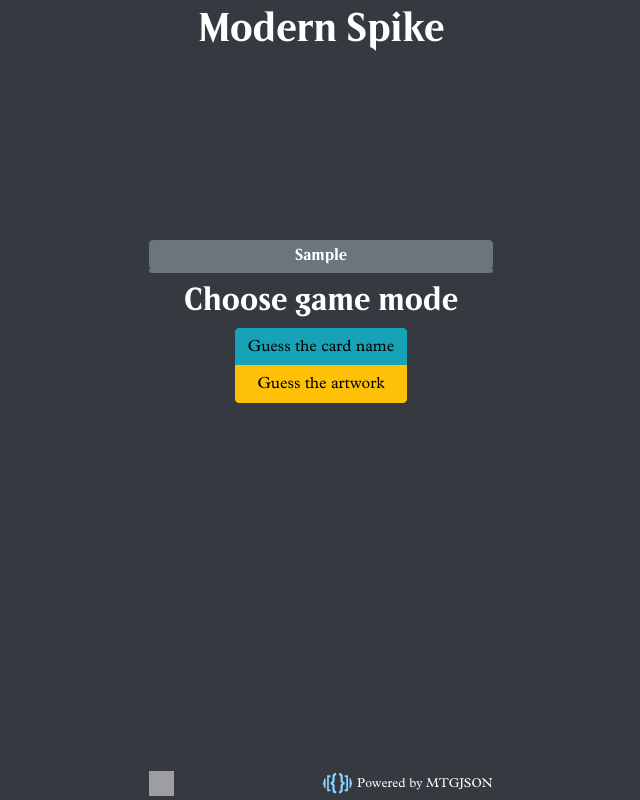
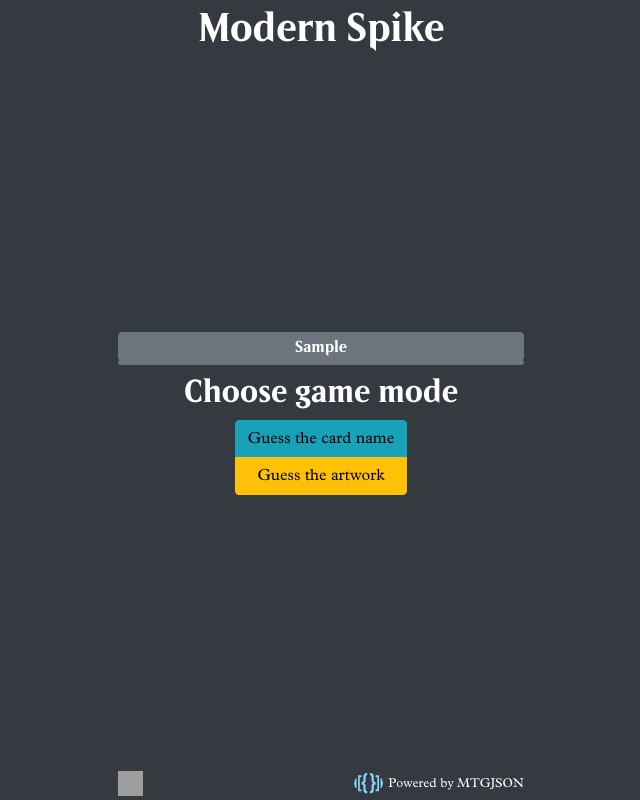
Before and after one commit to icobg123/modern-spike, a Flask app: template templates/index.html in a window 1280 px wide. Shown: the whole page, without its empty margins (319-959 px from the left). Run offline with Flask 2, Linux system fonts and the light colour scheme; the template is opened without the code that fills it: most values are stand-ins (such as "Sample title", 1, 10 or a date in 2020); grey boxes marked "Sample" are stand-in pictures; some libraries are stand-ins or nearby versions; some web fonts are replaced; grey boxes are pictures that could not be loaded.

Commit message:
update html to flex-column layout for guess by img

```diff
--- a/static/css/styles.css
+++ b/static/css/styles.css
@@ -236,6 +236,9 @@ h1, h2, h3, h5, h6 {
     font-family: sans-serif;
 }
 
+.flex-basis-0 {
+    flex-basis: 0 !important;
+}
 
 @media (max-width: 767px) {
     #footer_menu .nav-link {
@@ -250,6 +253,12 @@ h1, h2, h3, h5, h6 {
 
     .haha {
         display: none;
+    }
+}
+
+@media (min-width: 576px) {
+    .col-auto {
+        width: 100%;
     }
 }
 
--- a/static/sw.js
+++ b/static/sw.js
@@ -1,6 +1,6 @@
 // This is based on the First Progressive Web App Tutorial by Google
 // https://codelabs.developers.google.com/codelabs/your-first-pwapp/
-const cacheName = 'modern-spike-PWA-23.l1et';
+const cacheName = 'modern-spike-PWA-23.l133et';
 const filesToCache = [
     '/static/bootstrap/js/jquery-3.5.1.min.js',
     '/static/bootstrap/js/bootstrap.min.js',
--- a/templates/index.html
+++ b/templates/index.html
@@ -3,29 +3,36 @@
 
     <main class="h-100">
         <div class="container-fluid h-100">
-            <div class="row h-100 center-container align-items-start">
+            <div class="row h-100 center-container align-items-start flex-column flex-nowrap">
                 <div class="lds-ripple mx-auto absolute-center d-none">
                     <div></div>
                     <div></div>
                 </div>
-                <div id="h1_col"
-                     class="col-12 col-sm-9 col-md-7 col-lg-9 col-xl-7 d-flex flex-column mx-auto align-items-center justify-content-sm-start align-self-start">
+                <div class="flex-basis-0 col col-sm-7 col-md-6 col-lg-7 col-xl-7  mx-auto  flex-shrink-1 flex-grow-0"
+                     id="h1_col">
+                    {#                     class="col-12 col-sm-9 col-md-7 col-lg-9 col-xl-7 d-flex flex-column mx-auto align-items-center justify-content-sm-start align-self-start">#}
 
                     <h1 class="text-center my-1"><a class="text-white" href="{{ url_for('index') }}">Modern Spike</a>
                     </h1>
-                    <div class="row w-100 justify-content-center align-items-center">
-                        <div class="col-12 col-12 col-sm-10 col-md-6 ">
-                            <div class="d-flex justify-content-between align-items-center">
+                </div>
+                <div id="middle_container" class="col-auto col-sm-7 col-md-6 col-lg-7 col-xl-7 mx-auto d-flex flex-column flex-shrink-1 flex-grow-1">
+{#                <div id="middle_container" class="col-auto col-sm-7 col-md-6 col-lg-7 col-xl-7 mx-auto d-flex flex-column flex-shrink-1 flex-grow-1 flex-sm-grow-0 flex-lg-grow-1">#}
+                    {#                <div class="col-12 col-sm-7 col-md-6 col-lg-7 col-xl-7 d-flex flex-column mx-auto justify-content-center mb-auto mb-sm-0">#}
+                    <div class="d-flex flex-column my-auto">
+                        <div class="row justify-content-center align-items-center">
+                            <div class="col-12 col-lg-7">
+                                <div class="d-flex justify-content-between align-items-center mb-1">
 
                                     <small id="change_game_mode" class="w-50 align-items-center text-center d-none">
                                         <a href="{{ url_for('index') }}" class="d-flex text-white align-items-center">
                                             <img
                                                     class="mr-1"
                                                     alt="Back"
-                                                width="15"
-                                                height="15"
+                                                    width="25"
+                                                    height="25"
                                                     src="{{ url_for('static', filename='/images/bootstrap-icons/arrow-left-circle.svg') }}">
-                                        Change game mode</a>
+                                            {#                                        Change game mode#}
+                                        </a>
                                     </small>
 
                                     <small id="score" class="text-center my-0 d-none">
@@ -52,13 +59,10 @@
                                 </div>
                             </div>
                         </div>
-                </div>
-                <div class="col-12 col-sm-7 col-md-6 col-lg-7 col-xl-7 d-flex flex-column mx-auto justify-content-center mb-auto mb-sm-0">
-
 
                         <div id="card_by_image" class="row my-1  d-none">
 
-                        <div class="col-lg-6 col-12 mx-auto">
+                            <div class="col-lg-7 col-12 mx-auto">
 
                                 <div class="card">
                                     <div class="card-header text-dark p-1 py-sm-2 d-flex align-items-center justify-content-between">
@@ -117,7 +121,7 @@
                         </div>
                         <div id="oracle_text" class="row my-1 d-none">
 
-                        <div class="col-lg-6 col-12 mx-auto ">
+                            <div class="col-lg-7 col-12 mx-auto ">
 
                                 <div class="card">
                                     <div class="card-header text-dark py-1 py-sm-2 d-flex align-items-center justify-content-between">
@@ -170,7 +174,7 @@
 
 
                         <div class="row my-1 ">
-                        <div class="col-lg-6 col-12 mx-auto">
+                            <div class="col-lg-7 col-12 mx-auto">
                                 <form class="form-horizontal d-flex flex-column">
 
                                     {#haha#}
@@ -197,7 +201,7 @@
                             </div>
                         </div>
                         <div class="row my-1 ">
-                        <div class="col-lg-6 col-12 mx-auto d-flex justify-content-center flex-column align-items-md-center">
+                            <div class="col-lg-7 col-12 mx-auto d-flex justify-content-center flex-column align-items-md-center">
 
                                 <h2 id="game_mode" class="text-center">Choose game mode</h2>
                                 <div id="by_btns" class="btn-group-vertical">
@@ -222,12 +226,13 @@
 
                             </div>
                         </div>
-
                     </div>
-                <div class="col-12 col-sm-7 col-md-7 col-lg-9 col-xl-7 d-flex flex-column mx-auto justify-content-center align-self-end">
+                </div>
+                <div class="flex-basis-0 col col-sm-7 col-md-6 col-lg-7 col-xl-7 mx-auto d-flex flex-column flex-grow-0 flex-shrink-1 flex-lg-grow-0 mt-auto">
+                    {#                <div class="col-12 col-sm-7 col-md-7 col-lg-9 col-xl-7 d-flex flex-column mx-auto justify-content-center align-self-end">#}
                     <div class="row mt-auto">
 
-                        <div class="col-lg-6 col-12 mx-auto">
+                        <div class="col-lg-7 col-12 mx-auto">
                             <nav id="footer_menu" class="nav  nav-fill justify-content-between my-1">
                                 <a class="nav-item my-1 my-md-0 nav-link text-white text-center text-md-left"
                                    href="/about">
```
Also changed, not shown: static/js/ajax.js (+33 -4 lines). Lines whose indentation alone changed are shown as unchanged.
